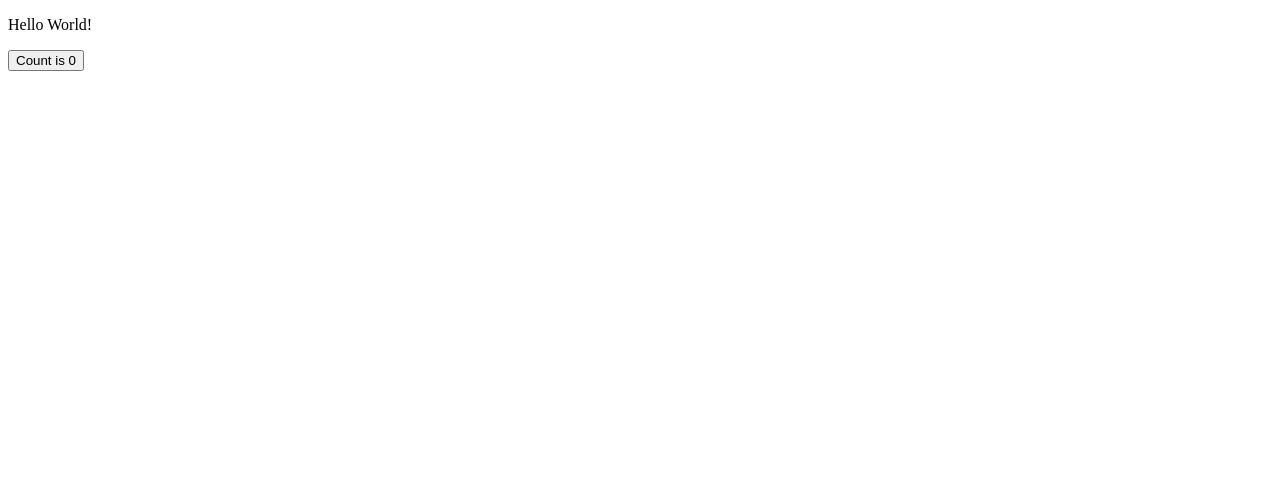
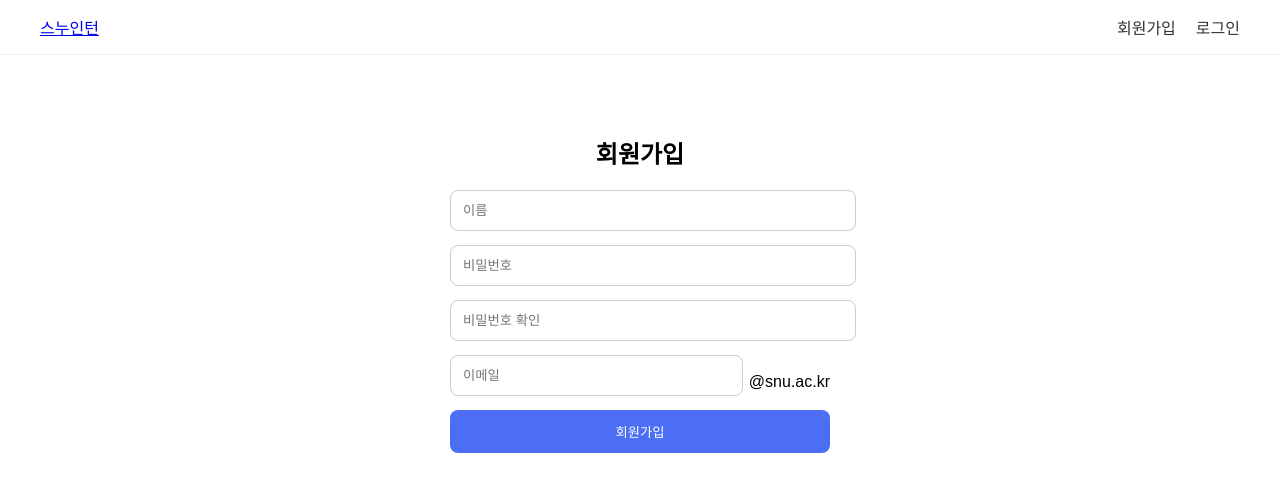
Before and after one commit to alinwinskingsleigh-svg/snuintern, a React (Vite) app: page /signup in a window 1280 px wide. Shown: the top 492 px of the page. Built offline with nearby package versions, Linux system fonts and the light colour scheme.

Commit message:
initial commit

```diff
--- a/package.json
+++ b/package.json
@@ -14,13 +14,15 @@
   },
   "dependencies": {
     "react": "^19.1.0",
-    "react-dom": "^19.1.0"
+    "react-dom": "^19.1.0",
+    "react-router-dom": "^7.9.4"
   },
   "devDependencies": {
     "@biomejs/biome": "1.9.4",
     "@types/node": "^22.15.29",
     "@types/react": "^19.1.2",
     "@types/react-dom": "^19.1.2",
+    "@types/react-router-dom": "^5.3.3",
     "@vitejs/plugin-react-swc": "^3.9.0",
     "knip": "^5.59.1",
     "typescript": "~5.8.3",
--- a/src/App.tsx
+++ b/src/App.tsx
@@ -1,15 +1,46 @@
-import { useState } from 'react';
+import React, { useEffect, useState } from "react";
+import { Route, BrowserRouter as Router, Routes } from "react-router-dom";
+import { getMe, logout } from "./api/auth";
+import Navbar from "./components/Navbar";
+import Home from "./pages/Home";
+import Login from "./pages/Login";
+import Signup from "./pages/Signup";
+import "./styles.css";
 
-const App = () => {
-  const [count, setCount] = useState(0);
+interface User {
+  name: string;
+  email: string;
+}
+
+const App: React.FC = () => {
+  const [user, setUser] = useState<User | null>(null);
+  const [token, setToken] = useState<string | null>(localStorage.getItem("token"));
+
+  useEffect(() => {
+    if (token) {
+      getMe(token).then((data) => {
+        if (data.name) setUser(data);
+      });
+    }
+  }, [token]);
+
+  const handleLogout = async () => {
+    if (token) await logout(token);
+    localStorage.removeItem("token");
+    setToken(null);
+    setUser(null);
+    window.location.href = "/";
+  };
 
   return (
-    <div>
-      <p>Hello World!</p>
-      <button onClick={() => setCount((count) => count + 1)}>
-        Count is {count}
-      </button>
-    </div>
+    <Router>
+      <Navbar user={user} onLogout={handleLogout} />
+      <Routes>
+        <Route path="/" element={<Home user={user} />} />
+        <Route path="/login" element={<Login setUser={setUser} setToken={setToken} />} />
+        <Route path="/signup" element={<Signup setUser={setUser} setToken={setToken} />} />
+      </Routes>
+    </Router>
   );
 };
 
--- /dev/null
+++ b/src/api/auth.ts
@@ -0,0 +1,71 @@
+const BASE_URL = "https://api-internhasha.wafflestudio.com";
+
+// src/api/auth.ts
+export interface SignupRequest {
+  authType: "APPLICANT";
+  info: {
+    type: "APPLICANT";
+    name: string;
+    email: string;
+    password: string;
+    successCode: string;
+  };
+}
+
+export interface SignupResponse {
+  token?: string;
+  [key: string]: any; // 서버에서 추가로 반환하는 데이터가 있으면 대응
+}
+
+export const signup = async (data: SignupRequest): Promise<SignupResponse> => {
+  try {
+    const response = await fetch("${BASE_URL}/api/auth/user/signup", {
+      method: "POST",
+      headers: {
+        "Content-Type": "application/json",
+      },
+      body: JSON.stringify(data),
+    });
+    const text = await response.text();
+    let json;
+    try {
+      json = text ? JSON.parse(text) : {};
+    } catch {
+      json = {};
+    }
+
+    if (!response.ok) {
+      const errorData = await response.json();
+      console.error("Signup error:", errorData);
+      return {}; // 실패 시 빈 객체 반환
+    }
+
+    return await response.json();
+  } catch (err) {
+    console.error("Signup fetch failed:", err);
+    return {};
+  }
+};
+
+export const login = async (email: string, password: string) => {
+  const res = await fetch(`${BASE_URL}/api/auth/user/session`, {
+    method: "POST",
+    headers: { "Content-Type": "application/json" },
+    body: JSON.stringify({ email, password }),
+  });
+  return res.json();
+};
+
+export const getMe = async (token: string): Promise<User> => {
+  const res = await fetch(`${BASE_URL}/api/auth/me`, {
+    headers: { Authorization: `Bearer ${token}` },
+  });
+  return res.json();
+};
+
+export const logout = async (token: string) => {
+  await fetch(`${BASE_URL}/api/auth/user/session`, {
+    method: "DELETE",
+    headers: { Authorization: `Bearer ${token}` },
+  });
+};
--- /dev/null
+++ b/src/components/Navbar.tsx
@@ -0,0 +1,30 @@
+import React from "react";
+import { Link } from "react-router-dom";
+
+interface NavbarProps {
+  user: { name: string } | null;
+  onLogout: () => void;
+}
+
+const Navbar: React.FC<NavbarProps> = ({ user, onLogout }) => {
+  return (
+    <nav className="navbar">
+      <Link to="/" className="logo">스누인턴</Link>
+      <div className="nav-links">
+        {user ? (
+          <>
+            <span>{user.name}님</span>
+            <button onClick={onLogout}>로그아웃</button>
+          </>
+        ) : (
+          <>
+            <Link to="/signup">회원가입</Link>
+            <Link to="/login">로그인</Link>
+          </>
+        )}
+      </div>
+    </nav>
+  );
+};
+
+export default Navbar;
--- a/src/main.tsx
+++ b/src/main.tsx
@@ -1,14 +1,9 @@
-import { StrictMode } from 'react';
-import { createRoot } from 'react-dom/client';
-import App from './App';
+import React from "react";
+import ReactDOM from "react-dom/client";
+import App from "./App";
 
-const rootElement = document.getElementById('root');
-if (rootElement === null) {
-  throw new Error('Root element not found');
-}
-
-createRoot(rootElement).render(
-  <StrictMode>
+ReactDOM.createRoot(document.getElementById("root") as HTMLElement).render(
+  <React.StrictMode>
     <App />
-  </StrictMode>
+  </React.StrictMode>
 );
--- /dev/null
+++ b/src/pages/Home.tsx
@@ -0,0 +1,15 @@
+import React from "react";
+
+interface HomeProps {
+  user: { name: string } | null;
+}
+
+const Home: React.FC<HomeProps> = ({ user }) => {
+  return (
+    <div className="home">
+      {user ? <h2>안녕하세요, {user.name}님 👋</h2> : <h2>로그인 후 이용해주세요.</h2>}
+    </div>
+  );
+};
+
+export default Home;
--- /dev/null
+++ b/src/pages/Login.tsx
@@ -0,0 +1,54 @@
+import React, { useState } from "react";
+import { getMe, login } from "../api/auth";
+
+interface LoginProps {
+  setUser: React.Dispatch<React.SetStateAction<any>>;
+  setToken: React.Dispatch<React.SetStateAction<string | null>>;
+}
+
+const Login: React.FC<LoginProps> = ({ setUser, setToken }) => {
+  const [email, setEmail] = useState("");
+  const [password, setPassword] = useState("");
+
+  const handleLogin = async (e: React.FormEvent) => {
+    e.preventDefault();
+
+    const data = await login(`${email}@snu.ac.kr`, password);
+    if (data.token) {
+      localStorage.setItem("token", data.token);
+      setToken(data.token);
+      const me = await getMe(data.token);
+      setUser(me);
+      window.location.href = "/";
+    } else {
+      alert("로그인 실패!");
+    }
+  };
+
+  return (
+    <div className="form-container">
+      <h2>로그인</h2>
+      <form onSubmit={handleLogin}>
+        <div className="email-field">
+          <input
+            placeholder="이메일"
+            value={email}
+            onChange={(e) => setEmail(e.target.value)}
+            required
+          />
+          <span>@snu.ac.kr</span>
+        </div>
+        <input
+          placeholder="비밀번호"
+          type="password"
+          value={password}
+          onChange={(e) => setPassword(e.target.value)}
+          required
+        />
+        <button type="submit">로그인</button>
+      </form>
+    </div>
+  );
+};
+
+export default Login;
--- /dev/null
+++ b/src/pages/Signup.tsx
@@ -0,0 +1,89 @@
+import React, { useState } from "react";
+import { signup } from "../api/auth";
+
+interface SignupProps {
+  setUser: React.Dispatch<React.SetStateAction<any>>;
+  setToken: React.Dispatch<React.SetStateAction<string | null>>;
+}
+
+const Signup: React.FC<SignupProps> = ({ setUser, setToken }) => {
+  const [name, setName] = useState("");
+  const [password, setPassword] = useState("");
+  const [confirm, setConfirm] = useState("");
+  const [email, setEmail] = useState("");
+
+  const handleSubmit = async (e: React.FormEvent) => {
+    e.preventDefault();
+
+    if (password !== confirm) {
+      alert("비밀번호가 일치하지 않습니다!");
+      return;
+    }
+
+    try {
+      // 서버가 요구하는 JSON 구조에 맞게 호출
+      const data = await signup({
+        authType: "APPLICANT",
+        info: {
+          type: "APPLICANT",
+          name,
+          email: `${email}@snu.ac.kr`,
+          password,
+          successCode: "string",
+        },
+      });
+
+      if (data.token) {
+        localStorage.setItem("token", data.token);
+        setToken(data.token);
+        setUser({ name });
+        window.location.href = "/";
+      } else {
+        alert("회원가입 실패!");
+      }
+    } catch (err) {
+      console.error(err);
+      alert("회원가입 중 오류가 발생했습니다!");
+    }
+  };
+
+  return (
+    <div className="form-container">
+      <h2>회원가입</h2>
+      <form onSubmit={handleSubmit}>
+        <input
+          placeholder="이름"
+          value={name}
+          onChange={(e) => setName(e.target.value)}
+          required
+        />
+        <input
+          placeholder="비밀번호"
+          type="password"
+          value={password}
+          onChange={(e) => setPassword(e.target.value)}
+          required
+        />
+        <input
+          placeholder="비밀번호 확인"
+          type="password"
+          value={confirm}
+          onChange={(e) => setConfirm(e.target.value)}
+          required
+        />
+        <div className="email-field">
+          <input
+            placeholder="이메일"
+            value={email}
+            onChange={(e) => setEmail(e.target.value)}
+            required
+          />
+          <span>@snu.ac.kr</span>
+        </div>
+        <button type="submit">회원가입</button>
+      </form>
+    </div>
+  );
+};
+
+export default Signup;
--- /dev/null
+++ b/src/styles.css
@@ -0,0 +1,66 @@
+body {
+  font-family: Pretendard, sans-serif;
+  background-color: #fff;
+  margin: 0;
+  padding: 0;
+}
+
+.navbar {
+  display: flex;
+  justify-content: space-between;
+  padding: 15px 40px;
+  border-bottom: 1px solid #eee;
+  align-items: center;
+}
+
+.nav-links a, .nav-links button {
+  margin-left: 20px;
+  text-decoration: none;
+  color: #333;
+  background: none;
+  border: none;
+  cursor: pointer;
+}
+
+.form-container {
+  max-width: 380px;
+  margin: 80px auto;
+  text-align: center;
+}
+
+.form-container input {
+  width: 100%;
+  padding: 12px;
+  margin-bottom: 14px;
+  border: 1px solid #ccc;
+  border-radius: 8px;
+  transition: border-color 0.2s;
+}
+
+.form-container input:focus {
+  border-color: #4c6ef5;
+  outline: none;
+}
+
+.email-field {
+  display: flex;
+  align-items: center;
+}
+
+.email-field span {
+  margin-left: 6px;
+}
+
+button {
+  width: 100%;
+  padding: 12px;
+  background-color: #4c6ef5;
+  border: none;
+  color: white;
+  border-radius: 8px;
+  cursor: pointer;
+}
+
+button:hover {
+  background-color: #3b5bdb;
+}
--- /dev/null
+++ b/src/types/user.ts
@@ -0,0 +1,6 @@
+export interface User {
+  id: string
+  name: string
+  email: string
+  userRole: string
+}
```
Also changed, not shown: src/components/InputField.tsx (added, +42 -0 lines), 2 other files (tests, documents, lock files or other folders).
